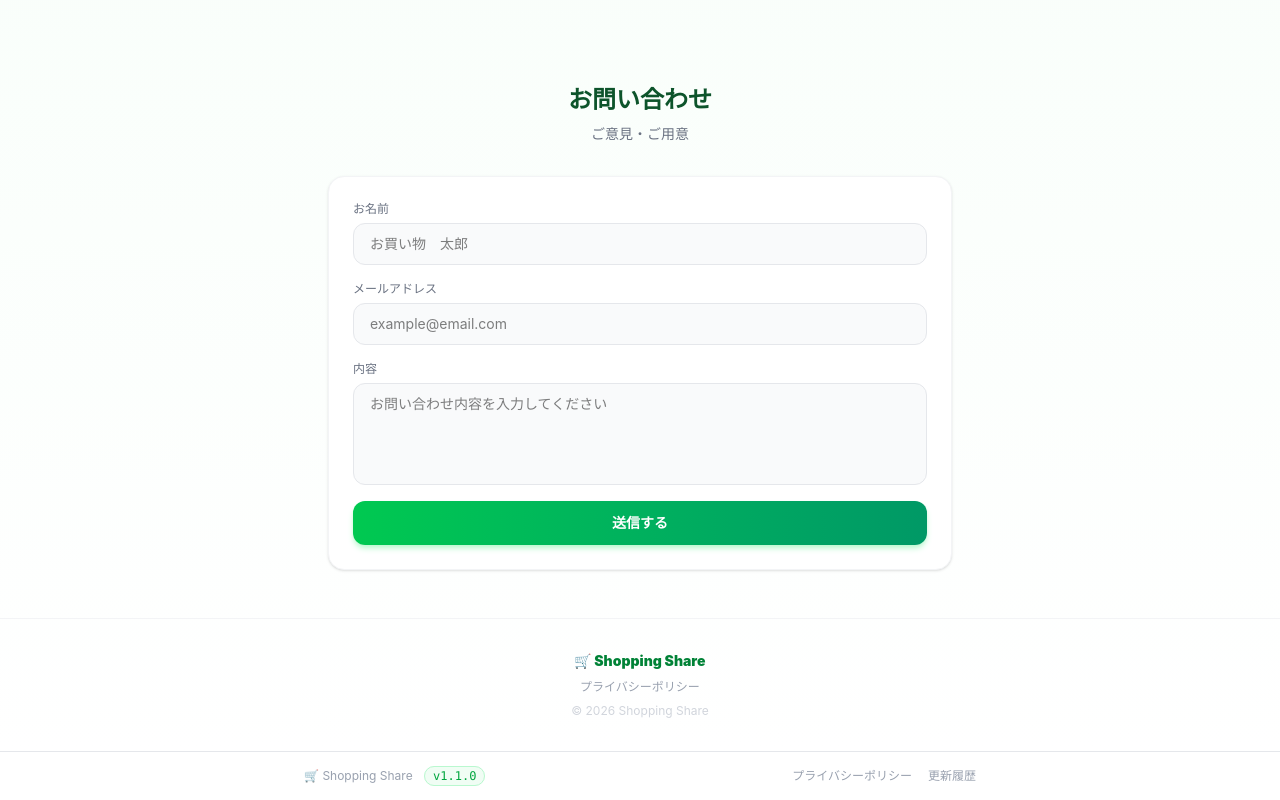
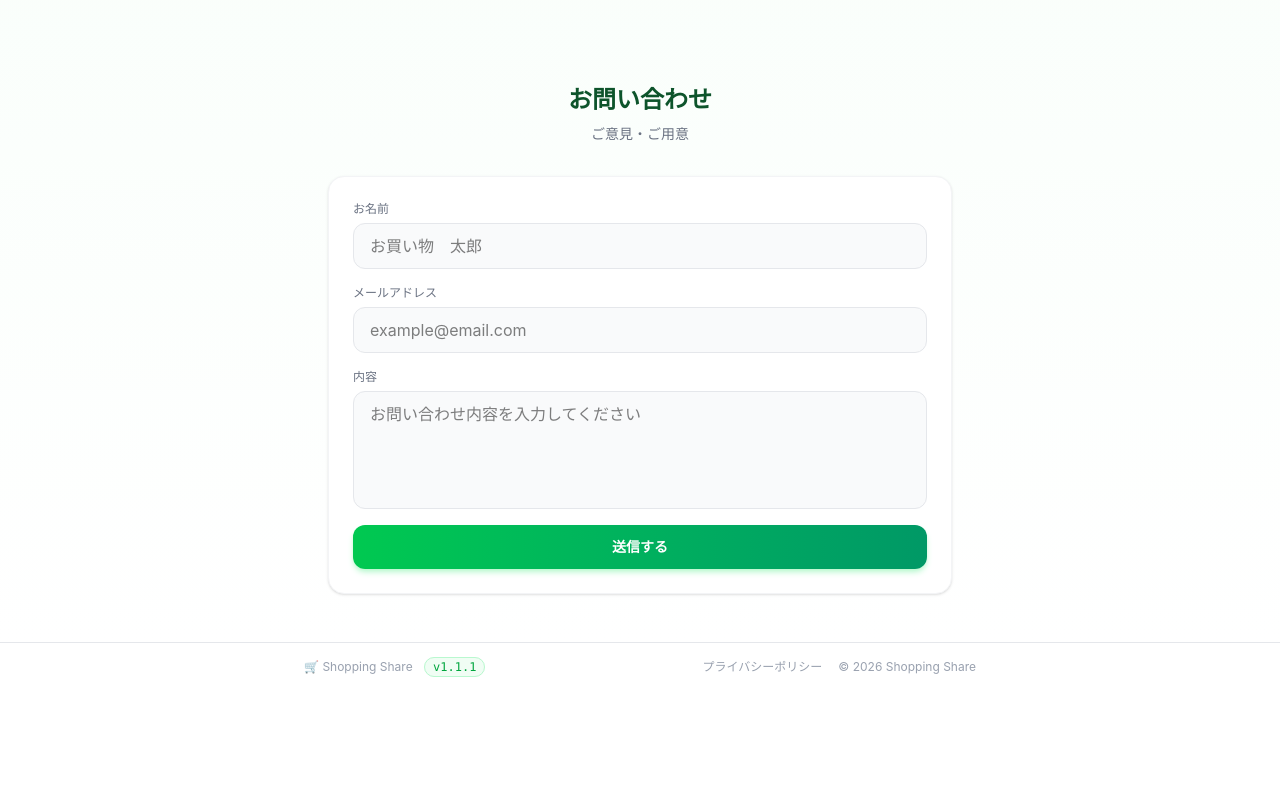
Before and after one commit to YUJI1027/Shopping-Share, a Vue app: page / in a window 1280 px wide. Shown: the part 1173-1973 px from the top of the page. After the commit the page ends 1864 px from the top, so only its background shows below. Built offline with nearby package versions, Linux system fonts and the light colour scheme; no server answers.

Commit message:
feat:1.1.1 - LandingPageのフッター修正など、Appfooterの名称変更

```diff
--- a/package.json
+++ b/package.json
@@ -1,6 +1,6 @@
 {
   "name": "shoppingshare",
-  "version": "1.1.0",
+  "version": "1.1.1",
   "private": true,
   "type": "module",
   "scripts": {
--- a/src/components/AppFooter.vue
+++ b/src/components/AppFooter.vue
@@ -16,14 +16,7 @@
                 >
                     プライバシーポリシー
                 </RouterLink>
-                <a
-                    href="https://github.com/YUJI1027/Shopping-Share/releases"
-                    target="_blank"
-                    rel="noopener noreferrer"
-                    class="hover:text-green-600 transition-colors"
-                >
-                    更新履歴
-                </a>
+                <span>© 2026 Shopping Share</span>
             </div>
         </div>
     </footer>
--- a/src/views/LandingPage.vue
+++ b/src/views/LandingPage.vue
@@ -99,7 +99,7 @@
                         v-model="form.name"
                         type="text"
                         placeholder="お買い物　太郎"
-                        class="w-full px-4 py-2.5 rounded-xl border border-gray-200 bg-gray-50 text-sm focus:outline-none focus:border-green-400 focus:ring-2 focus:ring-green-100 transition"
+                        class="w-full px-4 py-2.5 rounded-xl border border-gray-200 bg-gray-50 text-base focus:outline-none focus:border-green-400 focus:ring-2 focus:ring-green-100 transition"
                     />
                 </div>
                 <div class="flex flex-col gap-1.5">
@@ -108,7 +108,7 @@
                         v-model="form.email"
                         type="email"
                         placeholder="example@email.com"
-                        class="w-full px-4 py-2.5 rounded-xl border border-gray-200 bg-gray-50 text-sm focus:outline-none focus:border-green-400 focus:ring-2 focus:ring-green-100 transition"
+                        class="w-full px-4 py-2.5 rounded-xl border border-gray-200 bg-gray-50 text-base focus:outline-none focus:border-green-400 focus:ring-2 focus:ring-green-100 transition"
                     />
                 </div>
                 <div class="flex flex-col gap-1.5">
@@ -117,7 +117,7 @@
                         v-model="form.message"
                         placeholder="お問い合わせ内容を入力してください"
                         rows="4"
-                        class="w-full px-4 py-2.5 rounded-xl border border-gray-200 bg-gray-50 text-sm focus:outline-none focus:border-green-400 focus:ring-2 focus:ring-green-100 transition resize-none"
+                        class="w-full px-4 py-2.5 rounded-xl border border-gray-200 bg-gray-50 text-base focus:outline-none focus:border-green-400 focus:ring-2 focus:ring-green-100 transition resize-none"
                     />
                 </div>
 
@@ -139,20 +139,6 @@
                 </p>
             </div>
         </section>
-
-        <!-- フッター -->
-        <footer class="px-6 py-8 border-t border-gray-100 text-center flex flex-col gap-2">
-            <span class="text-sm font-black text-green-700">🛒 Shopping Share</span>
-            <div class="flex justify-center gap-4">
-                <router-link
-                    to="/privacy"
-                    class="text-xs text-gray-400 hover:text-green-600 transition"
-                >
-                    プライバシーポリシー
-                </router-link>
-            </div>
-            <p class="text-xs text-gray-300">© 2026 Shopping Share</p>
-        </footer>
     </div>
 </template>
 
@@ -160,6 +146,8 @@
 import { ref } from 'vue'
 import { useRouter } from 'vue-router'
 import { sendContactEmail } from '../services/emailService'
+
+import AppFooter from '../components/AppFooter.vue'
 
 // ==================
 //
@@ -203,7 +191,7 @@ const notices = [
         date: '2026.07.01',
         badge: 'アップデート',
         badgeClass: 'bg-emerald-100 text-emerald-700',
-        text: 'メール通知機能を追加しました',
+        text: 'v1.1.0：LandingPage追加、メール認証、アプリ内通知履歴を追加しました',
     }
 ]
 
```
